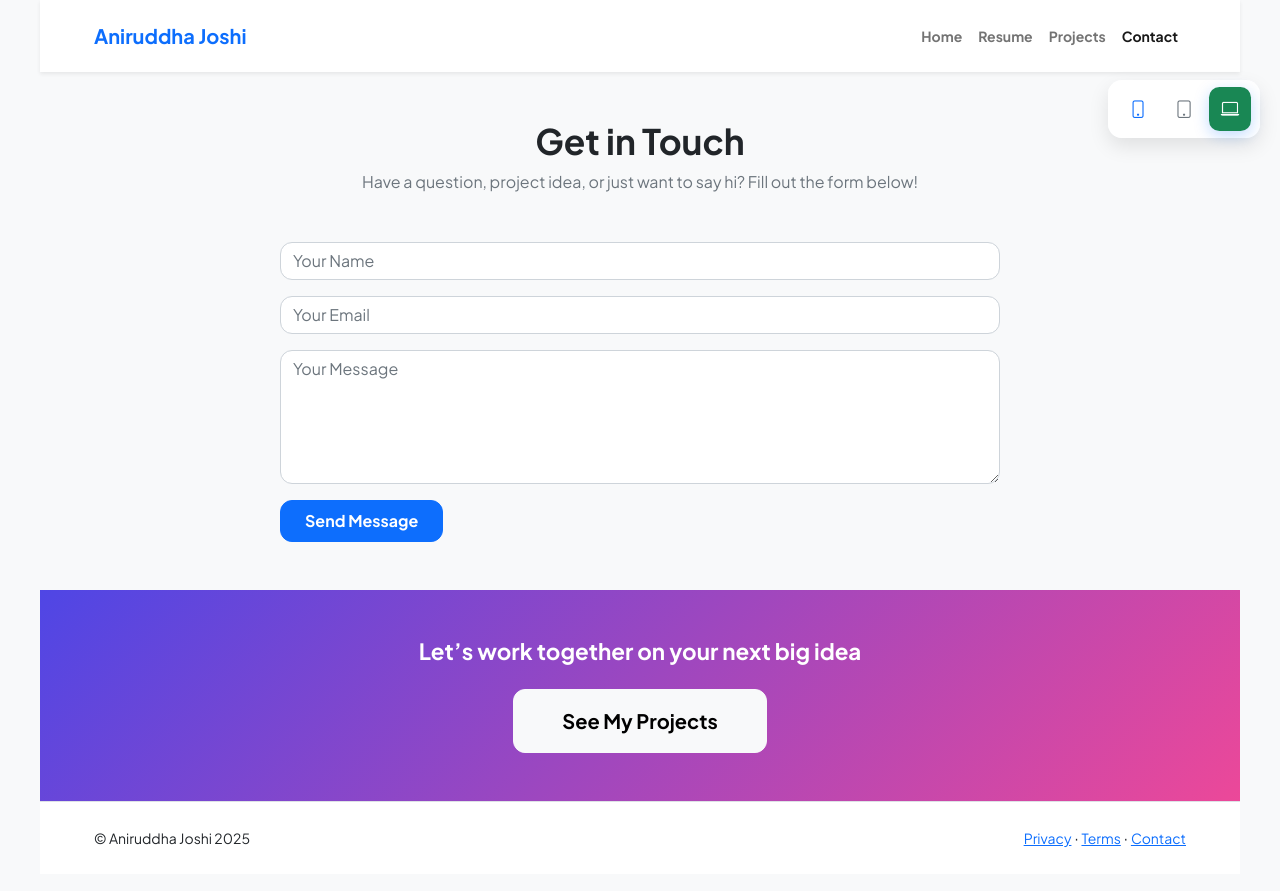
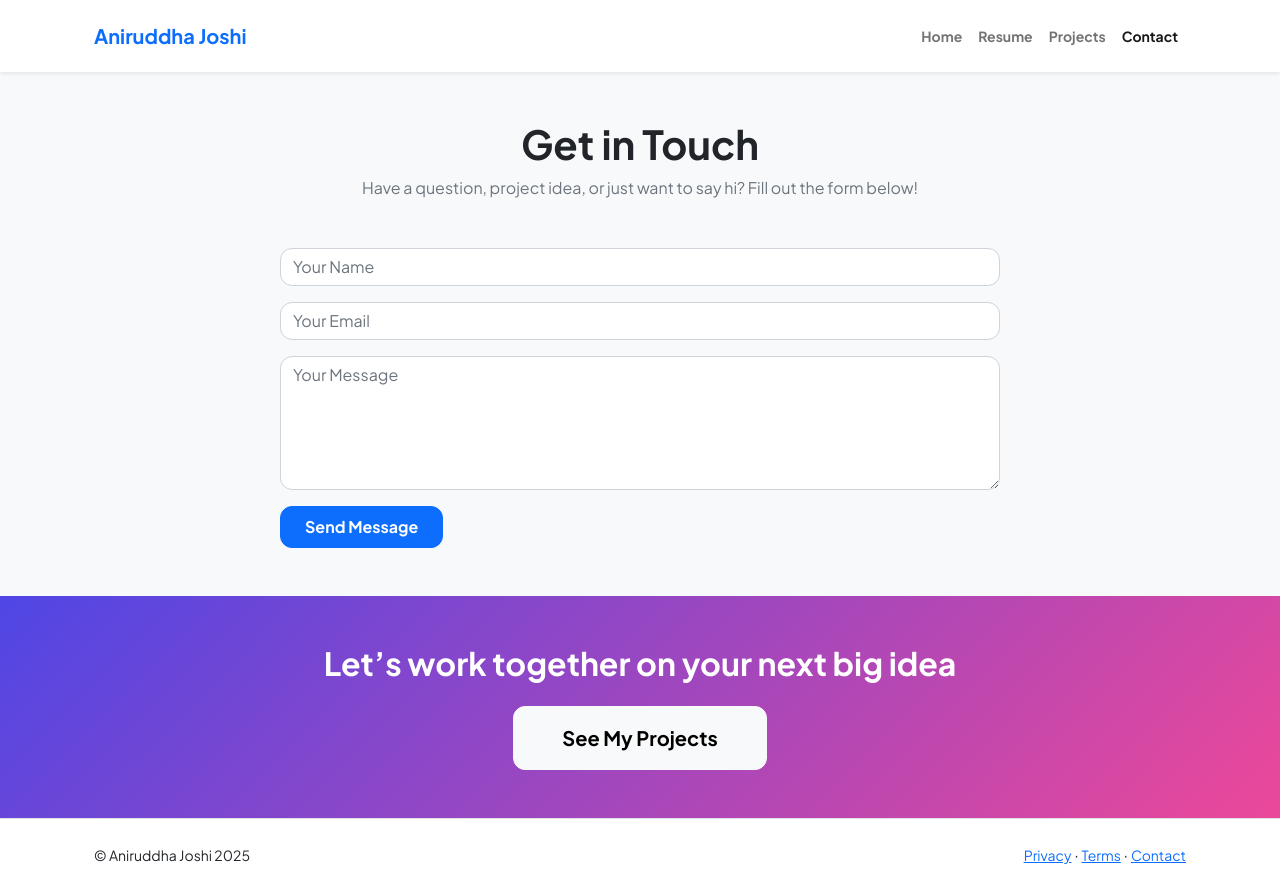
Before and after one commit to AniruddhaJoshi28/AniruddhaJoshiPortfolio, a website: page contact.html in a window 1280 px wide. Drawn offline with nearby package versions, Linux system fonts and the light colour scheme.

Commit message:
contact.html

```diff
--- a/contact.html
+++ b/contact.html
@@ -18,64 +18,9 @@
   <link href="https://cdn.jsdelivr.net/npm/bootstrap@5.2.3/dist/css/bootstrap.min.css" rel="stylesheet" />
 
   <style>
-    :root { --transition-speed: .5s; }
-
     body {
       font-family: 'Plus Jakarta Sans', sans-serif;
       background: #f8f9fa;
-    }
-
-    /* --- Frame adjustments for preview modes --- */
-    #previewFrame {
-      margin: 0 auto;
-      transition: all var(--transition-speed) ease-in-out;
-      --fs-base: 1rem;
-      --fs-h1: 2.2rem;
-      --fs-h2: 1.4rem;
-    }
-
-    #previewFrame.device-pc { max-width: 1200px; }
-    #previewFrame.device-tablet {
-      max-width: 768px;
-      --fs-base: 0.95rem;
-      --fs-h1: 1.9rem;
-      --fs-h2: 1.2rem;
-    }
-    #previewFrame.device-mobile {
-      max-width: 420px;
-      --fs-base: 0.9rem;
-      --fs-h1: 1.6rem;
-      --fs-h2: 1.05rem;
-    }
-
-    #previewFrame .site { font-size: var(--fs-base); }
-    #previewFrame .site h1 { font-size: var(--fs-h1); }
-    #previewFrame .site h2 { font-size: var(--fs-h2); }
-
-    /* Floating toggle bar */
-    .mode-toggle {
-      position: fixed;
-      top: 80px;
-      right: 20px;
-      z-index: 1050;
-      background: rgba(255,255,255,.95);
-      backdrop-filter: blur(6px);
-      padding: 8px 10px;
-      border-radius: 14px;
-      box-shadow: 0 8px 20px rgba(0,0,0,.1);
-      display: flex;
-      gap: 6px;
-    }
-    .mode-toggle .btn {
-      border: none;
-      border-radius: 10px;
-      padding: .5rem .7rem;
-      font-size: 1.1rem;
-      transition: all .25s ease;
-    }
-    .mode-toggle .btn.active {
-      transform: scale(1.05);
-      box-shadow: 0 4px 14px rgba(13,110,253,.25);
     }
 
     /* Contact Section */
@@ -101,15 +46,6 @@
   </style>
 </head>
 <body>
-  <!-- Mode Toggle -->
-  <div class="mode-toggle">
-    <button id="btnMobile" class="btn btn-outline-primary" onclick="setMode('mobile')" title="Mobile"><i class="bi bi-phone"></i></button>
-    <button id="btnTablet" class="btn btn-outline-secondary" onclick="setMode('tablet')" title="Tablet"><i class="bi bi-tablet"></i></button>
-    <button id="btnPC" class="btn btn-outline-success active" onclick="setMode('pc')" title="PC"><i class="bi bi-laptop"></i></button>
-  </div>
-
-  <!-- Preview Frame -->
-  <div id="previewFrame" class="device-pc">
   <div class="site d-flex flex-column min-vh-100">
 
     <!-- Navbar -->
@@ -182,27 +118,15 @@
       </div>
     </footer>
   </div>
-  </div>
 
   <!-- Bootstrap JS -->
   <script src="https://cdn.jsdelivr.net/npm/bootstrap@5.2.3/dist/js/bootstrap.bundle.min.js"></script>
   <script>
-    function setMode(mode) {
-      const frame = document.getElementById('previewFrame');
-      const btns = { mobile: 'btnMobile', tablet: 'btnTablet', pc: 'btnPC' };
-      frame.className = 'device-' + mode;
-
-      Object.keys(btns).forEach(key => {
-        document.getElementById(btns[key]).classList.toggle('active', key === mode);
+    // Fade-in animation when page loads
+    document.addEventListener('DOMContentLoaded', () => {
+      const sec = document.querySelector('.contact-section');
+      setTimeout(() => sec.classList.add('show'), 200);
     });
-
-      // Animate section
-      const sec = document.querySelector('.contact-section');
-      sec.classList.remove('show');
-      setTimeout(() => sec.classList.add('show'), 200);
-    }
-
-    document.addEventListener('DOMContentLoaded', () => setMode('pc'));
   </script>
 </body>
 </html>
```
Lines whose indentation alone changed are shown as unchanged.
